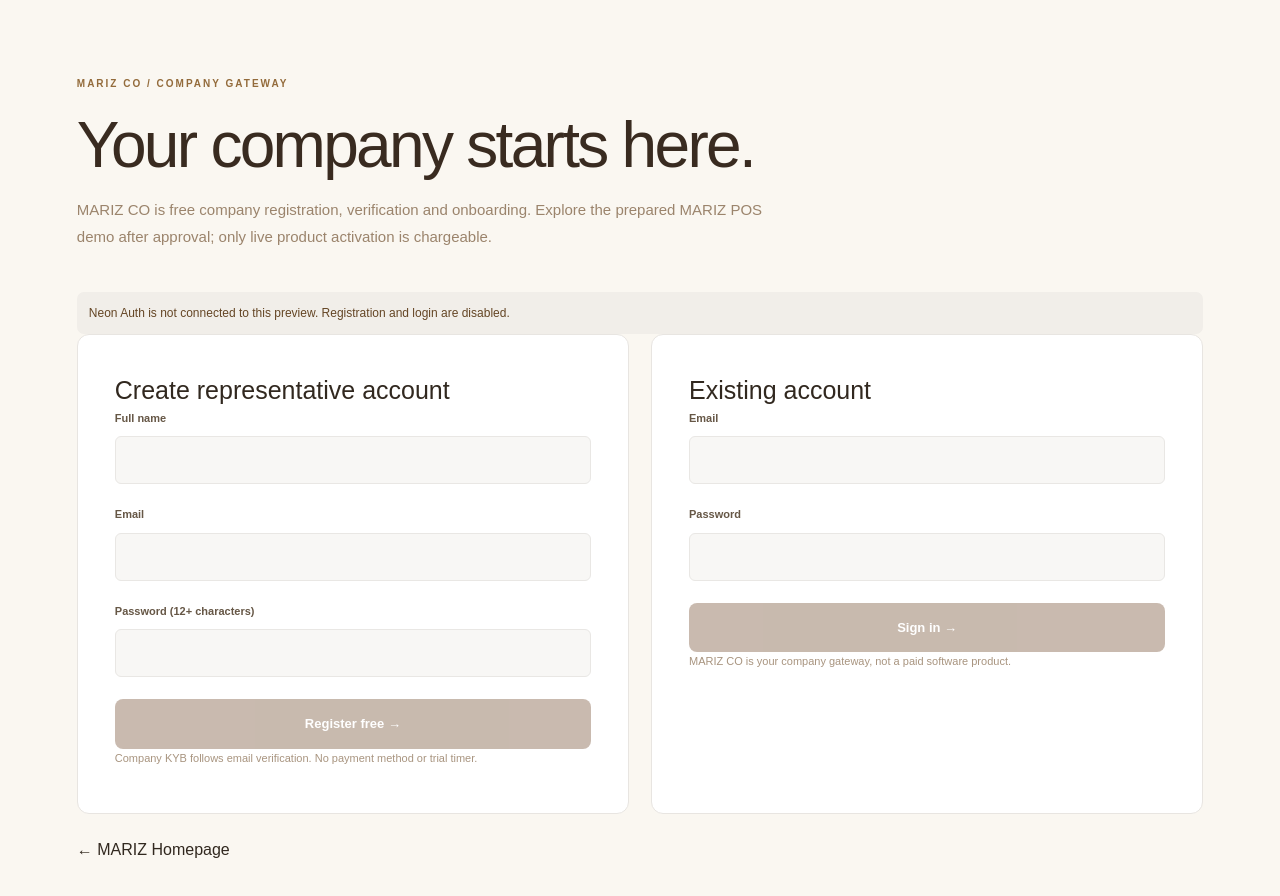
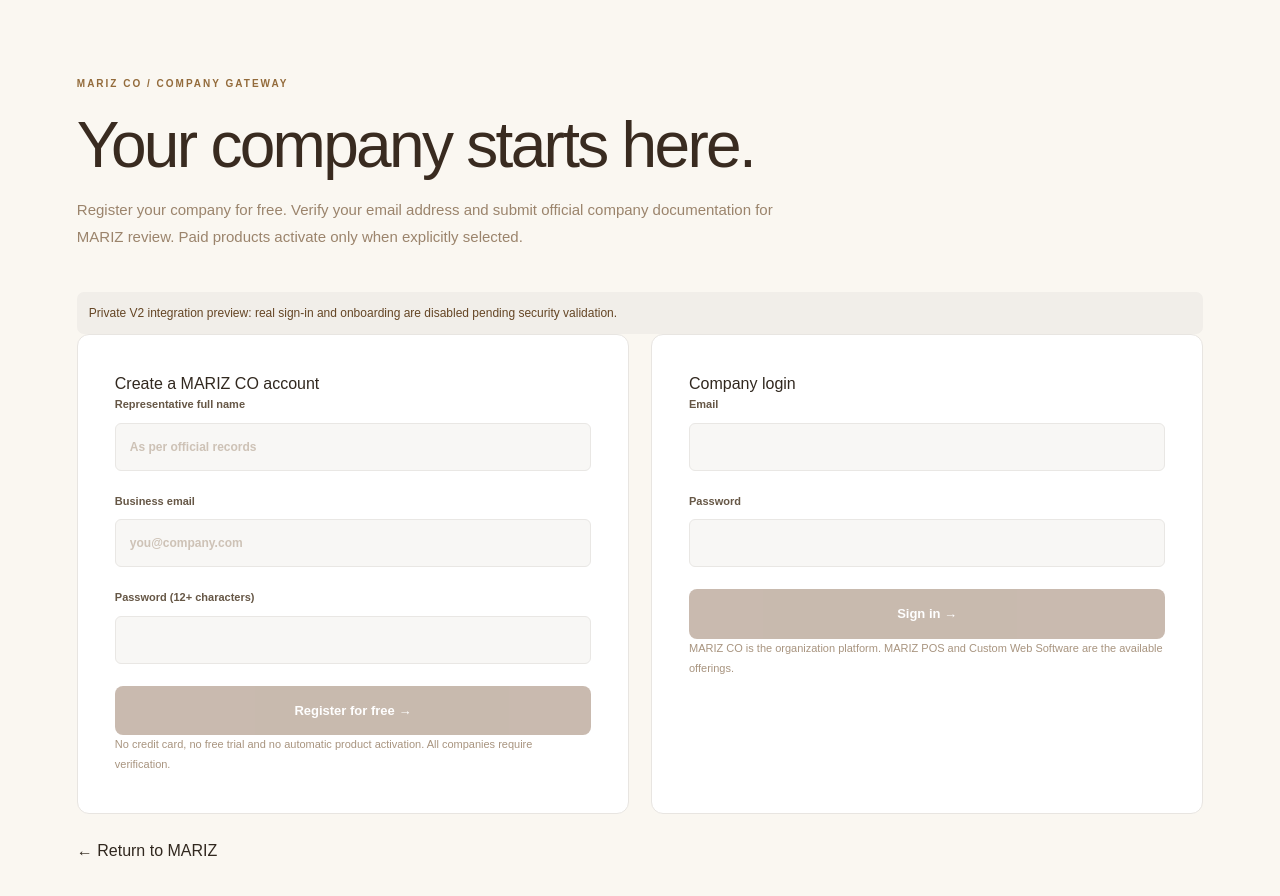
Before and after one commit to mohafiq007-cloud/nextjs, a Next.js app: page /co/auth in a window 1280 px wide. Shown: the top 896 px of the page. Built offline with nearby package versions, Linux system fonts and the light colour scheme.

Commit message:
feat(neon-v2): switch MARIZ CO authentication to official Neon Auth app/co/auth/page.tsx

```diff
--- a/app/co/auth/page.tsx
+++ b/app/co/auth/page.tsx
@@ -1,26 +1,31 @@
 import Link from "next/link";
 import {signIn,signUp} from "./actions";
-import {neonBackendConfigured,neonPublicSignupsEnabled} from "../../../lib/mariz/neon-auth-server";
+import {neonEnabled,neonRegistrationEnabled} from "../../../lib/mariz/neon-server";
 export const dynamic="force-dynamic";
 export default async function CompanyAccess({searchParams}:{searchParams:Promise<{message?:string}>}){
- const {message}=await searchParams,loginEnabled=neonBackendConfigured(),signupEnabled=neonPublicSignupsEnabled();
+ const {message}=await searchParams;
+ const enabled=neonEnabled(),register=neonRegistrationEnabled();
  return <main className="interior">
-  <div className="interior-head"><span className="eyebrow">MARIZ CO / COMPANY GATEWAY</span><h1>Your company starts here.</h1><p>MARIZ CO is free company registration, verification and onboarding. Explore the prepared MARIZ POS demo after approval; only live product activation is chargeable.</p></div>
-  {message&&<div className="notice" role="status">{message.slice(0,240)}</div>}
-  {!loginEnabled&&<div className="notice" role="status">Neon Auth is not connected to this preview. Registration and login are disabled.</div>}
-  {loginEnabled&&!signupEnabled&&<div className="notice" role="status">New registration is paused until Neon's verified-email policy has been confirmed.</div>}
-  <div className="two-col" style={{gridTemplateColumns:"repeat(auto-fit,minmax(min(100%,320px),1fr))"}}>
-   <section className="content-panel"><h2 style={{fontSize:25}}>Create representative account</h2><form action={signUp} className="form-grid" style={{gridTemplateColumns:"1fr"}}>
-    <label>Full name<input name="name" autoComplete="name" required disabled={!signupEnabled} minLength={3} maxLength={120}/></label>
-    <label>Email<input name="email" type="email" autoComplete="email" required disabled={!signupEnabled}/></label>
-    <label>Password (12+ characters)<input name="password" type="password" autoComplete="new-password" required minLength={12} maxLength={128} disabled={!signupEnabled}/></label>
-    <button className="button button-primary" disabled={!signupEnabled}>Register free →</button>
-   </form><p className="footnote">Company KYB follows email verification. No payment method or trial timer.</p></section>
-   <section className="content-panel"><h2 style={{fontSize:25}}>Existing account</h2><form action={signIn} className="form-grid" style={{gridTemplateColumns:"1fr"}}>
-    <label>Email<input name="email" type="email" autoComplete="email" required disabled={!loginEnabled}/></label>
-    <label>Password<input name="password" type="password" autoComplete="current-password" required disabled={!loginEnabled}/></label>
-    <button className="button button-primary" disabled={!loginEnabled}>Sign in →</button>
-   </form><p className="footnote">MARIZ CO is your company gateway, not a paid software product.</p></section>
-  </div><p style={{marginTop:24}}><Link href="/">← MARIZ Homepage</Link></p>
- </main>;
+ <div className="interior-head"><span className="eyebrow">MARIZ CO / COMPANY GATEWAY</span>
+  <h1>Your company starts here.</h1>
+  <p>Register your company for free. Verify your email address and submit official company documentation for MARIZ review. Paid products activate only when explicitly selected.</p></div>
+ {message&&<p className="notice" role="status">{message.slice(0,240)}</p>}
+ {!enabled&&<p className="notice" role="status">Private V2 integration preview: real sign-in and onboarding are disabled pending security validation.</p>}
+ <div className="two-col" style={{gridTemplateColumns:"repeat(auto-fit,minmax(min(100%,320px),1fr))"}}>
+  <section className="content-panel"><h2>Create a MARIZ CO account</h2>
+   <form action={signUp} className="form-grid" style={{gridTemplateColumns:"1fr"}}>
+    <label>Representative full name<input name="name" required minLength={2} maxLength={120} disabled={!register} placeholder="As per official records"/></label>
+    <label>Business email<input name="email" type="email" required autoComplete="email" disabled={!register} placeholder="you@company.com"/></label>
+    <label>Password (12+ characters)<input name="password" type="password" minLength={12} maxLength={128} required autoComplete="new-password" disabled={!register}/></label>
+    <button className="button button-primary" disabled={!register}>Register for free →</button>
+   </form>
+   <p className="footnote">No credit card, no free trial and no automatic product activation. All companies require verification.</p></section>
+  <section className="content-panel"><h2>Company login</h2>
+   <form action={signIn} className="form-grid" style={{gridTemplateColumns:"1fr"}}>
+    <label>Email<input name="email" type="email" required autoComplete="email" disabled={!enabled}/></label>
+    <label>Password<input name="password" type="password" required autoComplete="current-password" disabled={!enabled}/></label>
+    <button className="button button-primary" disabled={!enabled}>Sign in →</button>
+   </form>
+   <p className="footnote">MARIZ CO is the organization platform. MARIZ POS and Custom Web Software are the available offerings.</p></section>
+ </div><p style={{marginTop:25}}><Link href="/">← Return to MARIZ</Link></p></main>;
 }
```
